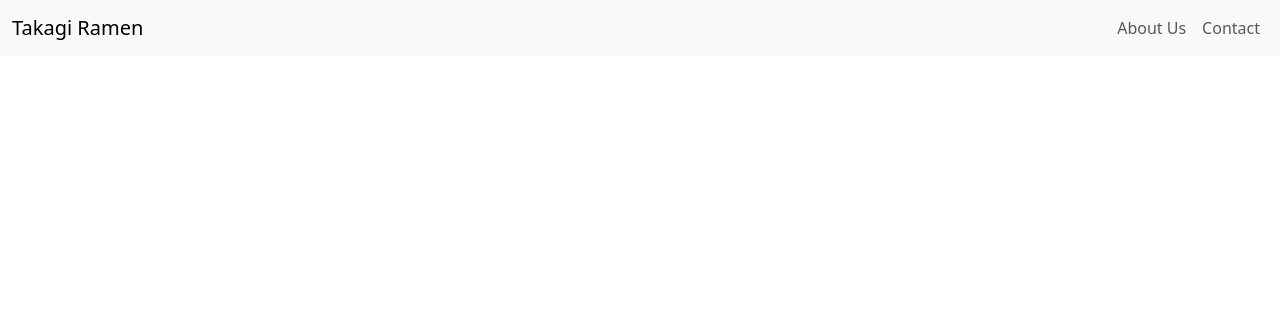
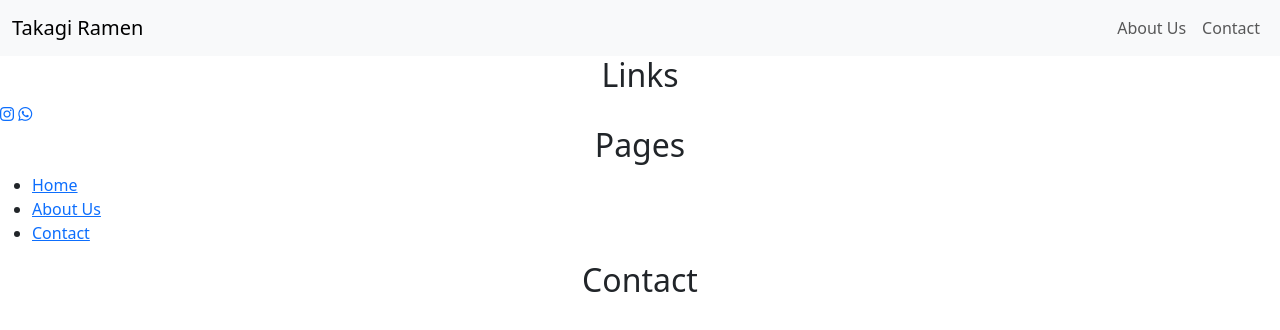
Before and after one commit to MargulanZhanay/takagi_ramen_project, a plain HTML site: page about_us.html in a window 1280 px wide. Drawn offline with nearby package versions, Linux system fonts and the light colour scheme.

Commit message:
Add main and footer to about_us.html

```diff
--- a/about_us.html
+++ b/about_us.html
@@ -57,5 +57,51 @@
 
         </header>
         <!-- Header end -->
+
+        <!-- Main start -->
+        <main>
+            <section>
+
+
+
+            </section>
+            <section>
+
+            </section>
+            <section>
+
+
+            </section>
+        </main>
+        <!-- Main end -->
+
+        <!-- Footer start -->
+        <footer>
+            <div class="footer-wrapper">
+            <div class="left">
+                <h2>Links</h2>
+                <a href='https://www.instagram.com/takagiramen/'><i class="fa-brands fa-instagram"></i></a>
+                <a href="http://wa.me/6592978413"><i class="fa-brands fa-whatsapp"></i></a>
+            </div>
+
+            <div class="centered">
+                <h2>Pages</h2>
+                <nav>
+                <ul>
+                    <li><a href="index.html">Home</a></li>
+                    <li><a href="about_us.html">About Us</a></li>
+                    <li><a href="contact.html">Contact</a></li>
+                </ul>
+                </nav>
+            </div>
+
+            <div class="right">
+                <h2>Contact</h2>
+            </div>
+            </div>
+
+        </footer>
+
+        <!-- Footer end -->
     </body>
 </html>
```
